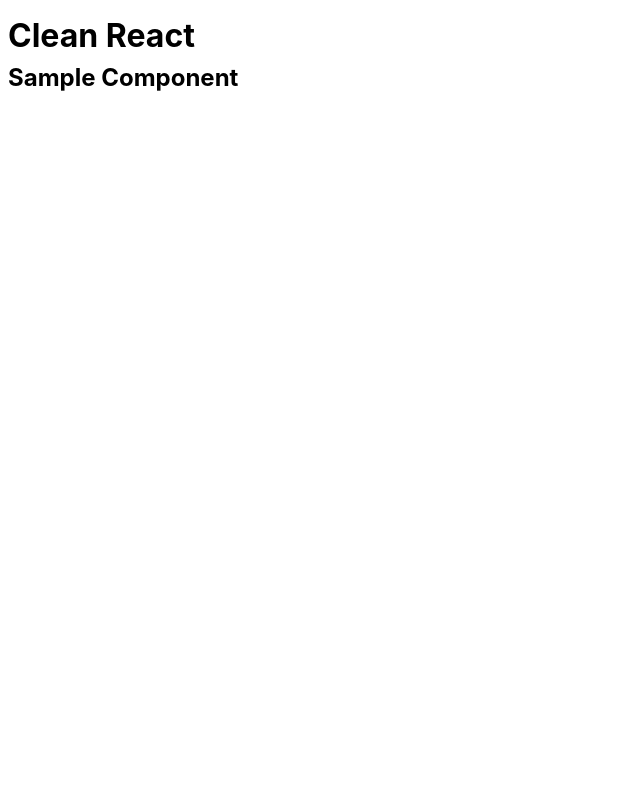
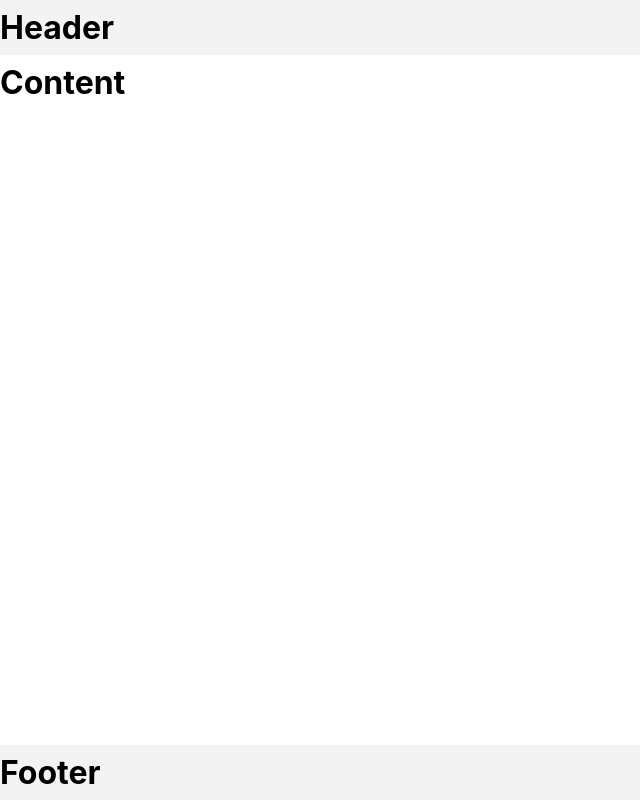
Before and after one commit to aamirmabs/ecommerce-sandbox, a React (Create React App) app: page / in a window 1280 px wide. Shown: the whole page, without its empty margins (0-640 px from the left). Built offline with nearby package versions, Linux system fonts and the light colour scheme.

Commit message:
css grid structure created

```diff
--- a/src/App.css
+++ b/src/App.css
@@ -1,4 +1,33 @@
 .App {
-  padding: 0.5rem;
   text-align: inherit;
+
+  display: grid;
+  grid-template-columns: 1fr 1fr 1fr;
+  grid-template-rows: 1fr 1fr 1fr;
+  gap: 0px 0px;
+  grid-auto-flow: row;
+  grid-template-areas:
+    "header header header"
+    "body body body"
+    "footer footer footer";
 }
+
+.header {
+  grid-area: header;
+
+  background-color: rgb(243, 243, 243);
+}
+
+.body {
+  grid-area: body;
+}
+
+.footer {
+  grid-area: footer;
+
+  position: fixed;
+  left: 0;
+  bottom: 0;
+  width: 100%;
+  background-color: rgb(243, 243, 243);
+}
--- a/src/App.js
+++ b/src/App.js
@@ -1,11 +1,20 @@
 import "./App.css";
-import SampleComponent from "./components/SampleComponent";
+import Header from "./components/Structural/Header";
+import Content from "./components/Structural/Content.js";
+import Footer from "./components/Structural/Footer";
 
 function App() {
   return (
     <div className="App">
-      <h1>Clean React</h1>
-      <SampleComponent />
+      <div className="header">
+        <Header />
+      </div>
+      <div className="container">
+        <Content />
+      </div>
+      <div className="footer">
+        <Footer />
+      </div>
     </div>
   );
 }
--- /dev/null
+++ b/src/components/Structural/Content.js
@@ -0,0 +1,11 @@
+import React from "react";
+
+function Content() {
+  return (
+    <div>
+      <h1>Content</h1>
+    </div>
+  );
+}
+
+export default Content;
--- /dev/null
+++ b/src/components/Structural/Footer.js
@@ -0,0 +1,11 @@
+import React from "react";
+
+function Footer() {
+  return (
+    <div className="footer">
+      <h1>Footer</h1>
+    </div>
+  );
+}
+
+export default Footer;
--- /dev/null
+++ b/src/components/Structural/Header.js
@@ -0,0 +1,11 @@
+import React from "react";
+
+function Header() {
+  return (
+    <div className="header">
+      <h1>Header</h1>
+    </div>
+  );
+}
+
+export default Header;
```
